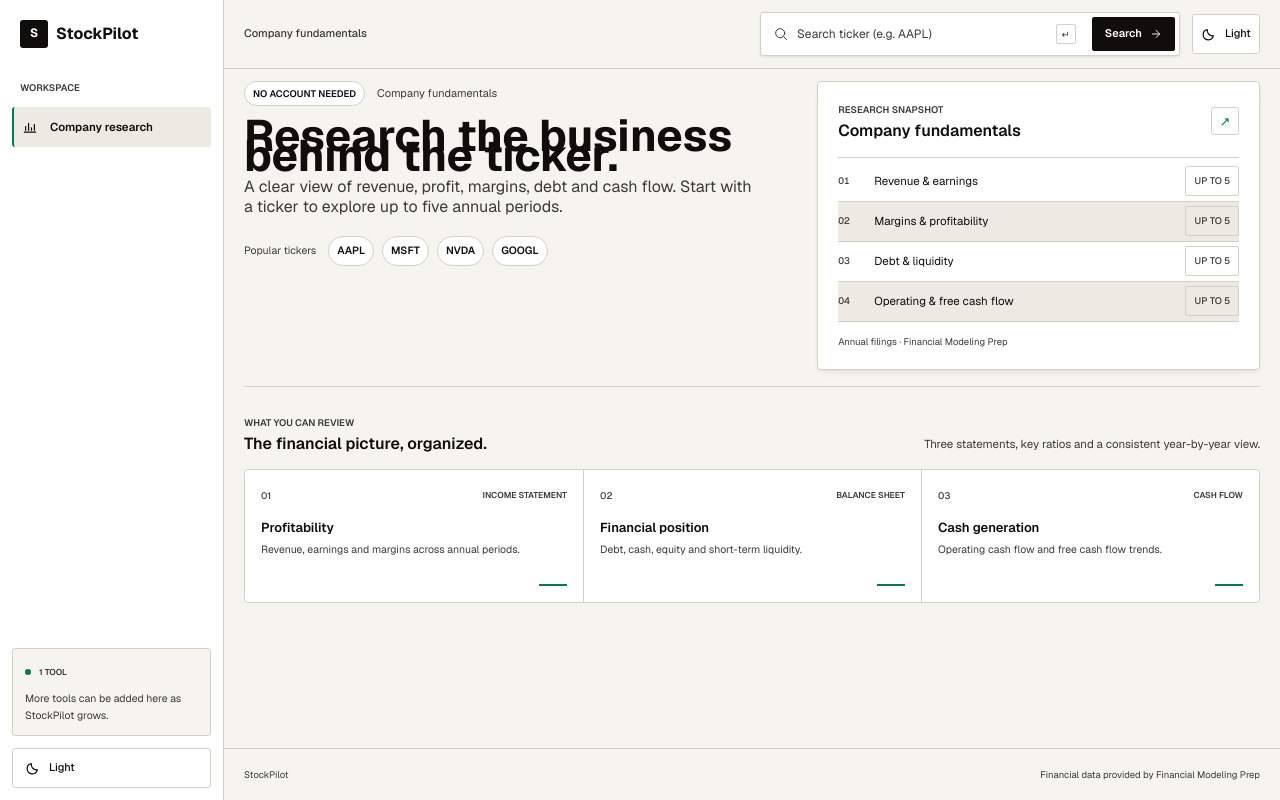
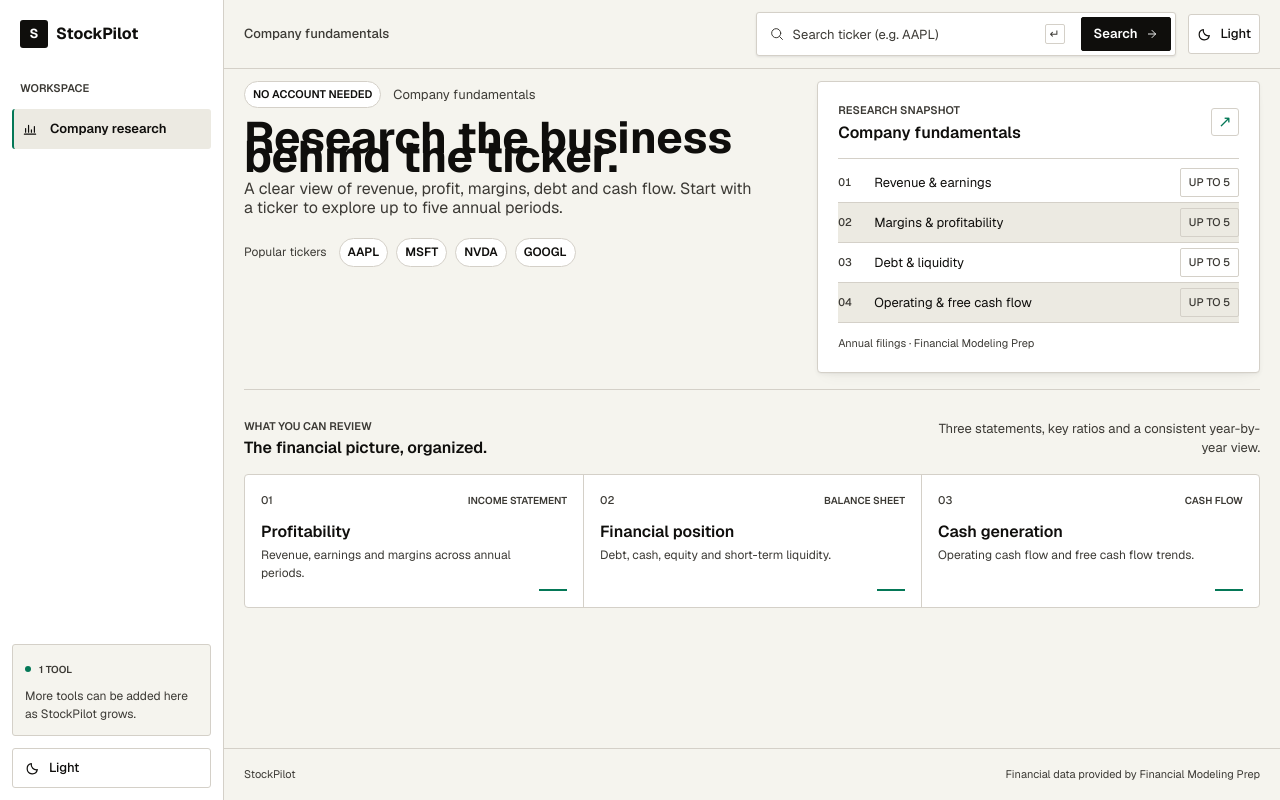
Before and after one commit to Ricardo212Gomes/stock-pilot, a Next.js app: page / in a window 1280 px wide. Built offline with nearby package versions, Linux system fonts and the light colour scheme.

Commit message:
fix: update font sizes for improved readability across the application

```diff
--- a/src/app/globals.css
+++ b/src/app/globals.css
@@ -80,7 +80,7 @@ body {
   background: var(--background);
   color: var(--foreground);
   font-family: var(--font-geist-sans), var(--font-sans), sans-serif;
-  font-size: 13px;
+  font-size: 16px;
   line-height: 19.5px;
   -webkit-font-smoothing: antialiased;
 }
@@ -137,9 +137,9 @@ input:focus-visible {
 .sidebar-section-label {
   margin: 0 8px 4px;
   color: var(--muted-foreground);
-  font-size: 9.5px;
+  font-size: 11px;
   font-weight: 600;
-  line-height: 15px;
+  line-height: 16.5px;
 }
 
 .sidebar-link {
@@ -151,7 +151,7 @@ input:focus-visible {
   border-left: 2px solid transparent;
   border-radius: var(--radius);
   color: var(--muted-foreground);
-  font-size: 11.5px;
+  font-size: 13px;
   font-weight: 500;
 }
 
@@ -185,7 +185,7 @@ input:focus-visible {
   align-items: center;
   gap: 8px;
   color: var(--muted-foreground);
-  font-size: 8.5px;
+  font-size: 10px;
   font-weight: 600;
 }
 
@@ -199,8 +199,8 @@ input:focus-visible {
 .sidebar-note p {
   margin: 8px 0 0;
   color: var(--muted-foreground);
-  font-size: 10.5px;
-  line-height: 16.5px;
+  font-size: 12px;
+  line-height: 18px;
 }
 
 .sidebar-theme {
@@ -242,7 +242,7 @@ input:focus-visible {
 .header-context {
   min-width: max-content;
   color: var(--muted-foreground);
-  font-size: 11px;
+  font-size: 13px;
   font-weight: 500;
 }
 
@@ -261,7 +261,7 @@ input:focus-visible {
   border-radius: var(--radius);
   background: var(--primary);
   color: var(--primary-foreground);
-  font-size: 12px;
+  font-size: 13px;
   font-weight: 700;
 }
 
@@ -311,7 +311,7 @@ input:focus-visible {
   outline: 0;
   background: var(--card);
   color: var(--card-foreground);
-  font-size: 12px;
+  font-size: 13px;
 }
 
 .search-input-wrap input::placeholder {
@@ -327,8 +327,8 @@ input:focus-visible {
   border: 1px solid var(--border);
   border-radius: 2px;
   color: var(--muted-foreground);
-  font-size: 10px;
-  line-height: 15px;
+  font-size: 12px;
+  line-height: 16.5px;
 }
 
 .ticker-search button {
@@ -343,7 +343,7 @@ input:focus-visible {
   background: var(--primary);
   color: var(--primary-foreground);
   cursor: pointer;
-  font-size: 11px;
+  font-size: 13px;
   font-weight: 600;
 }
 
@@ -374,7 +374,7 @@ input:focus-visible {
   background: var(--secondary);
   color: var(--secondary-foreground);
   cursor: pointer;
-  font-size: 11px;
+  font-size: 13px;
   font-weight: 500;
 }
 
@@ -420,7 +420,7 @@ input:focus-visible {
   flex-wrap: wrap;
   gap: 12px;
   color: var(--muted-foreground);
-  font-size: 11px;
+  font-size: 13px;
 }
 
 .access-badge {
@@ -432,9 +432,9 @@ input:focus-visible {
   border-radius: 9999px;
   background: var(--secondary);
   color: var(--secondary-foreground);
-  font-size: 9.5px;
+  font-size: 11px;
   font-weight: 600;
-  line-height: 15px;
+  line-height: 16.5px;
 }
 
 .landing-intro h1 {
@@ -461,7 +461,7 @@ input:focus-visible {
   gap: 8px;
   margin-top: 20px;
   color: var(--muted-foreground);
-  font-size: 10.5px;
+  font-size: 12px;
 }
 
 .ticker-examples > span {
@@ -477,7 +477,7 @@ input:focus-visible {
   border-radius: 9999px;
   background: var(--card);
   color: var(--card-foreground);
-  font-size: 10.5px;
+  font-size: 12px;
   font-weight: 600;
 }
 
@@ -516,9 +516,9 @@ input:focus-visible {
 .section-label {
   margin: 0;
   color: var(--muted-foreground);
-  font-size: 9.5px;
+  font-size: 11px;
   font-weight: 600;
-  line-height: 15px;
+  line-height: 16.5px;
 }
 
 .preview-heading h2 {
@@ -537,7 +537,7 @@ input:focus-visible {
   border: 1px solid var(--border);
   border-radius: var(--radius);
   color: var(--accent);
-  font-size: 13px;
+  font-size: 16px;
 }
 
 .preview-list {
@@ -560,7 +560,7 @@ input:focus-visible {
 .preview-index,
 .preview-detail {
   color: var(--muted-foreground);
-  font-size: 9.5px;
+  font-size: 11px;
   font-weight: 500;
   font-variant-numeric: tabular-nums;
 }
@@ -568,7 +568,7 @@ input:focus-visible {
 .preview-name {
   overflow: hidden;
   color: var(--card-foreground);
-  font-size: 11.5px;
+  font-size: 13px;
   text-overflow: ellipsis;
   white-space: nowrap;
 }
@@ -582,8 +582,8 @@ input:focus-visible {
 .preview-footnote {
   margin: 12px 0 0;
   color: var(--muted-foreground);
-  font-size: 9.5px;
-  line-height: 15px;
+  font-size: 11px;
+  line-height: 16.5px;
 }
 
 .research-section {
@@ -609,8 +609,8 @@ input:focus-visible {
   max-width: 340px;
   margin: 0;
   color: var(--muted-foreground);
-  font-size: 11.5px;
-  line-height: 18px;
+  font-size: 13px;
+  line-height: 19.5px;
   text-align: right;
 }
 
@@ -635,19 +635,19 @@ input:focus-visible {
 .research-card-top {
   gap: 8px;
   color: var(--muted-foreground);
-  font-size: 9.5px;
+  font-size: 11px;
   font-weight: 500;
 }
 
 .research-access {
-  font-size: 8.5px;
+  font-size: 10px;
   font-weight: 600;
 }
 
 .research-card h3 {
   margin: 12px 0 4px;
   color: var(--card-foreground);
-  font-size: 13px;
+  font-size: 16px;
   font-weight: 600;
 }
 
@@ -655,8 +655,8 @@ input:focus-visible {
   max-width: 280px;
   margin: 0;
   color: var(--muted-foreground);
-  font-size: 10.5px;
-  line-height: 16.5px;
+  font-size: 12px;
+  line-height: 18px;
 }
 
 .research-rule {
@@ -675,7 +675,7 @@ input:focus-visible {
   padding: 12px max(20px, calc((100% - 1120px) / 2));
   border-top: 1px solid var(--border);
   color: var(--muted-foreground);
-  font-size: 9.5px;
+  font-size: 11px;
 }
 
 .dashboard-content {
@@ -687,7 +687,7 @@ input:focus-visible {
   gap: 8px;
   margin-bottom: 16px;
   color: var(--muted-foreground);
-  font-size: 10.5px;
+  font-size: 12px;
 }
 
 .breadcrumb a:hover {
@@ -728,8 +728,8 @@ input:focus-visible {
 .company-subtitle {
   margin: 4px 0 0;
   color: var(--muted-foreground);
-  font-size: 11.5px;
-  line-height: 18px;
+  font-size: 13px;
+  line-height: 19.5px;
 }
 
 .ai-analysis-panel {
@@ -764,8 +764,8 @@ input:focus-visible {
 .ai-analysis-copy > p:last-child {
   margin: 0;
   color: var(--muted-foreground);
-  font-size: 11.5px;
-  line-height: 18px;
+  font-size: 13px;
+  line-height: 19.5px;
 }
 
 .ai-analysis-button {
@@ -777,7 +777,7 @@ input:focus-visible {
   background: var(--primary);
   color: var(--primary-foreground);
   cursor: pointer;
-  font-size: 11px;
+  font-size: 13px;
   font-weight: 600;
 }
 
@@ -796,7 +796,7 @@ input:focus-visible {
 .ai-analysis-status,
 .ai-analysis-error {
   margin: 12px 0 0;
-  font-size: 11px;
+  font-size: 13px;
 }
 
 .ai-analysis-status {
@@ -816,14 +816,14 @@ input:focus-visible {
 .ai-analysis-result h3 {
   margin: 0 0 8px;
   color: var(--card-foreground);
-  font-size: 12px;
+  font-size: 13px;
   font-weight: 600;
 }
 
 .ai-analysis-result p {
   margin: 0;
   color: var(--card-foreground);
-  font-size: 11.5px;
+  font-size: 13px;
   line-height: 19.5px;
   white-space: pre-line;
 }
@@ -831,8 +831,8 @@ input:focus-visible {
 .ai-analysis-disclaimer {
   margin: 12px 0 0;
   color: var(--muted-foreground);
-  font-size: 9.5px;
-  line-height: 15px;
+  font-size: 11px;
+  line-height: 16.5px;
 }
 
 .report-date {
@@ -844,20 +844,20 @@ input:focus-visible {
 
 .report-date span {
   color: var(--muted-foreground);
-  font-size: 8.5px;
+  font-size: 10px;
   font-weight: 600;
 }
 
 .report-date strong {
   color: var(--foreground);
-  font-size: 11.5px;
+  font-size: 13px;
   font-weight: 600;
   font-variant-numeric: tabular-nums;
 }
 
 .report-date small {
   color: var(--muted-foreground);
-  font-size: 9.5px;
+  font-size: 11px;
 }
 
 .research-tabs {
@@ -874,7 +874,7 @@ input:focus-visible {
   align-items: center;
   border-bottom: 2px solid var(--background);
   color: var(--muted-foreground);
-  font-size: 11px;
+  font-size: 13px;
   font-weight: 500;
 }
 
@@ -911,9 +911,9 @@ input:focus-visible {
   gap: 8px;
   margin-bottom: 8px;
   color: var(--muted-foreground);
-  font-size: 10.5px;
+  font-size: 12px;
   font-weight: 500;
-  line-height: 16.5px;
+  line-height: 18px;
 }
 
 .metric-card-dot {
@@ -941,8 +941,8 @@ input:focus-visible {
   overflow: hidden;
   margin-top: 4px;
   color: var(--muted-foreground);
-  font-size: 9.5px;
-  line-height: 15px;
+  font-size: 11px;
+  line-height: 16.5px;
   text-overflow: ellipsis;
   white-space: nowrap;
 }
@@ -974,7 +974,7 @@ input:focus-visible {
 
 .table-hint {
   color: var(--muted-foreground);
-  font-size: 9.5px;
+  font-size: 11px;
   white-space: nowrap;
 }
 
@@ -1000,14 +1000,14 @@ input:focus-visible {
 .financial-table td {
   padding: 8px 12px;
   border-bottom: 1px solid var(--border);
-  font-size: 10px;
-  line-height: 16.5px;
+  font-size: 12px;
+  line-height: 18px;
 }
 
 .financial-table thead th {
   background: var(--muted);
   color: var(--muted-foreground);
-  font-size: 9.5px;
+  font-size: 11px;
   font-weight: 600;
 }
 
@@ -1060,9 +1060,9 @@ input:focus-visible {
 
 .table-date {
   color: var(--muted-foreground);
-  font-size: 8.5px;
+  font-size: 10px;
   font-weight: 400;
-  line-height: 12.75px;
+  line-height: 15px;
 }
 
 .positive-value {
@@ -1079,8 +1079,8 @@ input:focus-visible {
 .table-footnote {
   margin: 8px 0 0;
   color: var(--muted-foreground);
-  font-size: 9.5px;
-  line-height: 15px;
+  font-size: 11px;
+  line-height: 16.5px;
 }
 
 .detail-grid {
@@ -1110,24 +1110,24 @@ input:focus-visible {
   border: 1px solid var(--destructive);
   border-radius: 9999px;
   color: var(--destructive);
-  font-size: 11px;
+  font-size: 13px;
   font-weight: 600;
 }
 
 .empty-state h2 {
   margin: 0 0 4px;
   color: var(--foreground);
-  font-size: 13px;
+  font-size: 16px;
   font-weight: 600;
-  line-height: 18px;
+  line-height: 19.5px;
 }
 
 .empty-state p {
   max-width: 640px;
   margin: 0;
   color: var(--muted-foreground);
-  font-size: 11px;
-  line-height: 18px;
+  font-size: 13px;
+  line-height: 19.5px;
 }
 
 .visually-hidden {
@@ -1304,7 +1304,7 @@ input:focus-visible {
   }
 
   .landing-intro > p {
-    font-size: 13px;
+    font-size: 16px;
     line-height: 19.5px;
   }
 
@@ -1341,7 +1341,7 @@ input:focus-visible {
 
   .app-footer {
     align-items: flex-start;
-    font-size: 8.5px;
+    font-size: 10px;
   }
 
   .app-footer span:last-child {
@@ -1401,11 +1401,11 @@ input:focus-visible {
   }
 
   .metric-card strong {
-    font-size: 13px;
+    font-size: 16px;
   }
 
   .metric-card small {
-    font-size: 8.5px;
+    font-size: 10px;
     white-space: normal;
   }
 
@@ -1422,7 +1422,7 @@ input:focus-visible {
   }
 
   .table-hint {
-    font-size: 8.5px;
+    font-size: 10px;
   }
 
   .financial-table {
```
Also changed, not shown: 1 other file (tests, documents, lock files or other folders).
